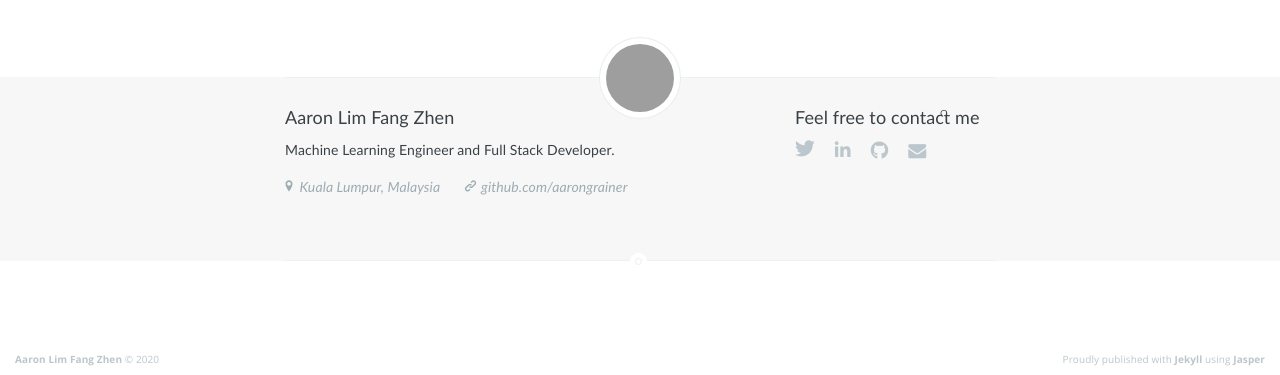
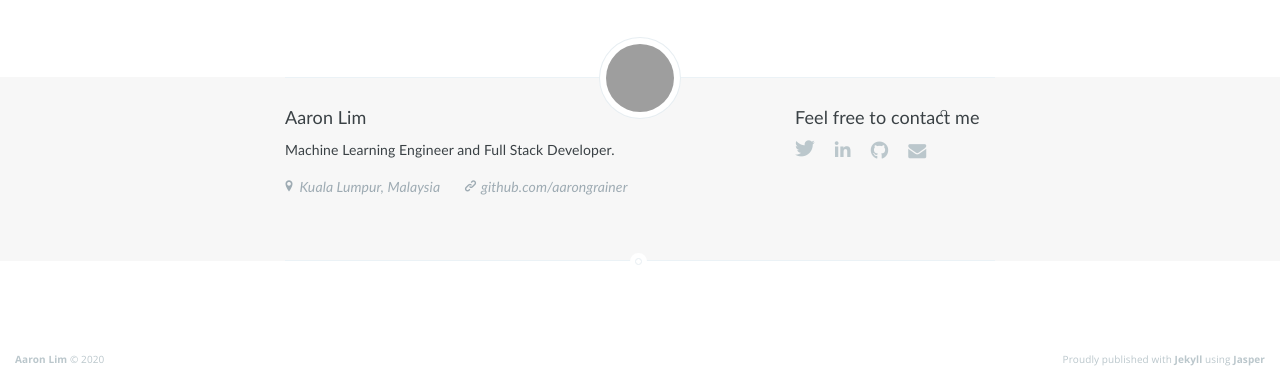
Before and after one commit to AaronGrainer/aarongrainer.github.io, a Jekyll site: the page built from index.html, in a window 1280 px wide and 900 px high, scrolled down 2255 px. Shown: the part 522-897 px from the top of the window. Built offline with Jekyll 4.4.1, drawn with Linux system fonts in a browser that asks for light colours; nearby versions of some CDN libraries; the list of posts is cut into pages by our own code; some of the changed text lies outside the part shown; grey boxes are pictures that could not be loaded.

Commit message:
Updated config

```diff
--- a/_config.yml
+++ b/_config.yml
@@ -7,7 +7,7 @@ paginate: 100
 language: 'en-uk'
 
 # Website info
-name: Aaron Lim Fang Zhen
+name: Aaron Lim
 description: Machine Learning Engineer and Full Stack Developer.
 bio: Machine Learning Engineer and Full Stack Developer.
 location: Kuala Lumpur, Malaysia
```
